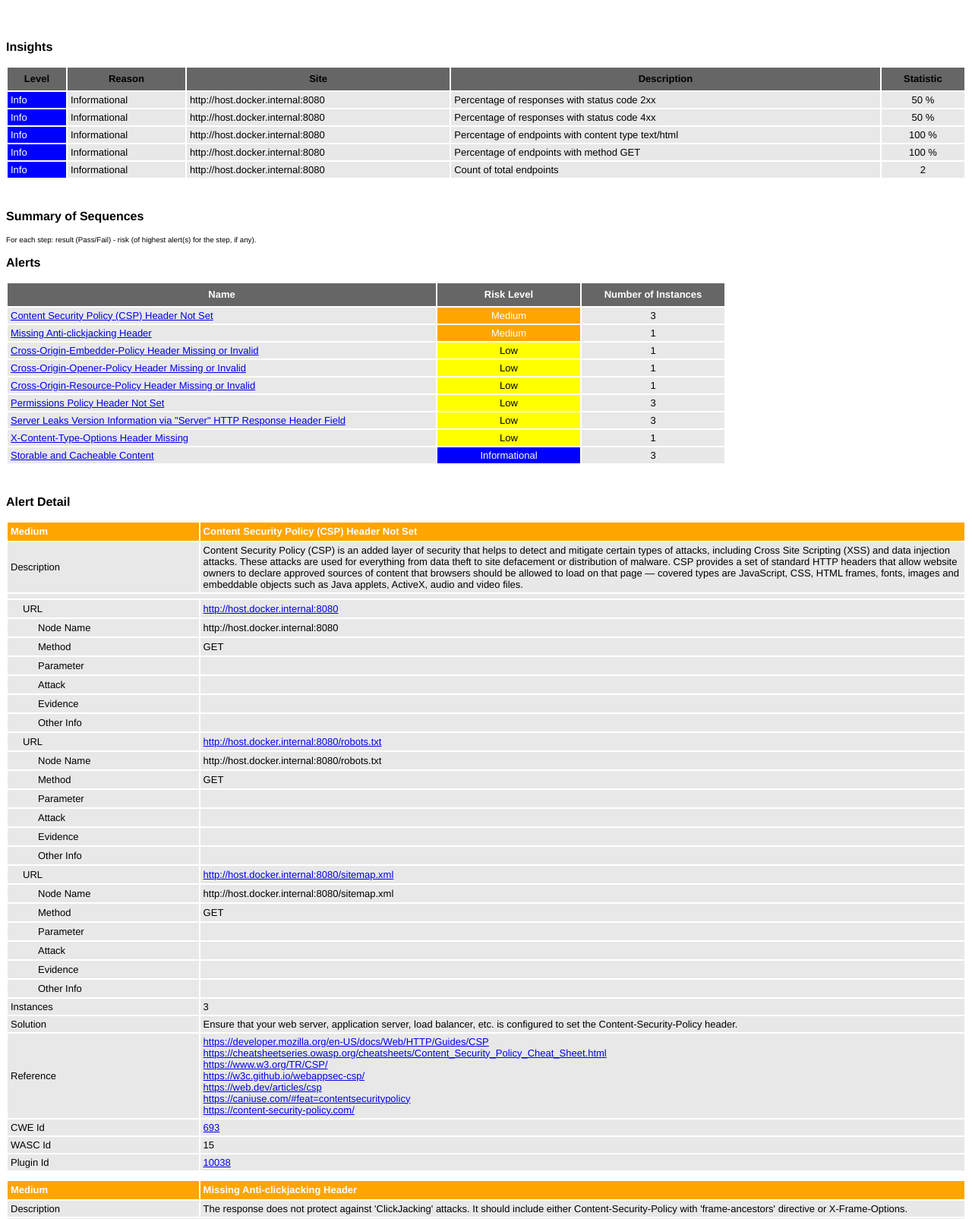
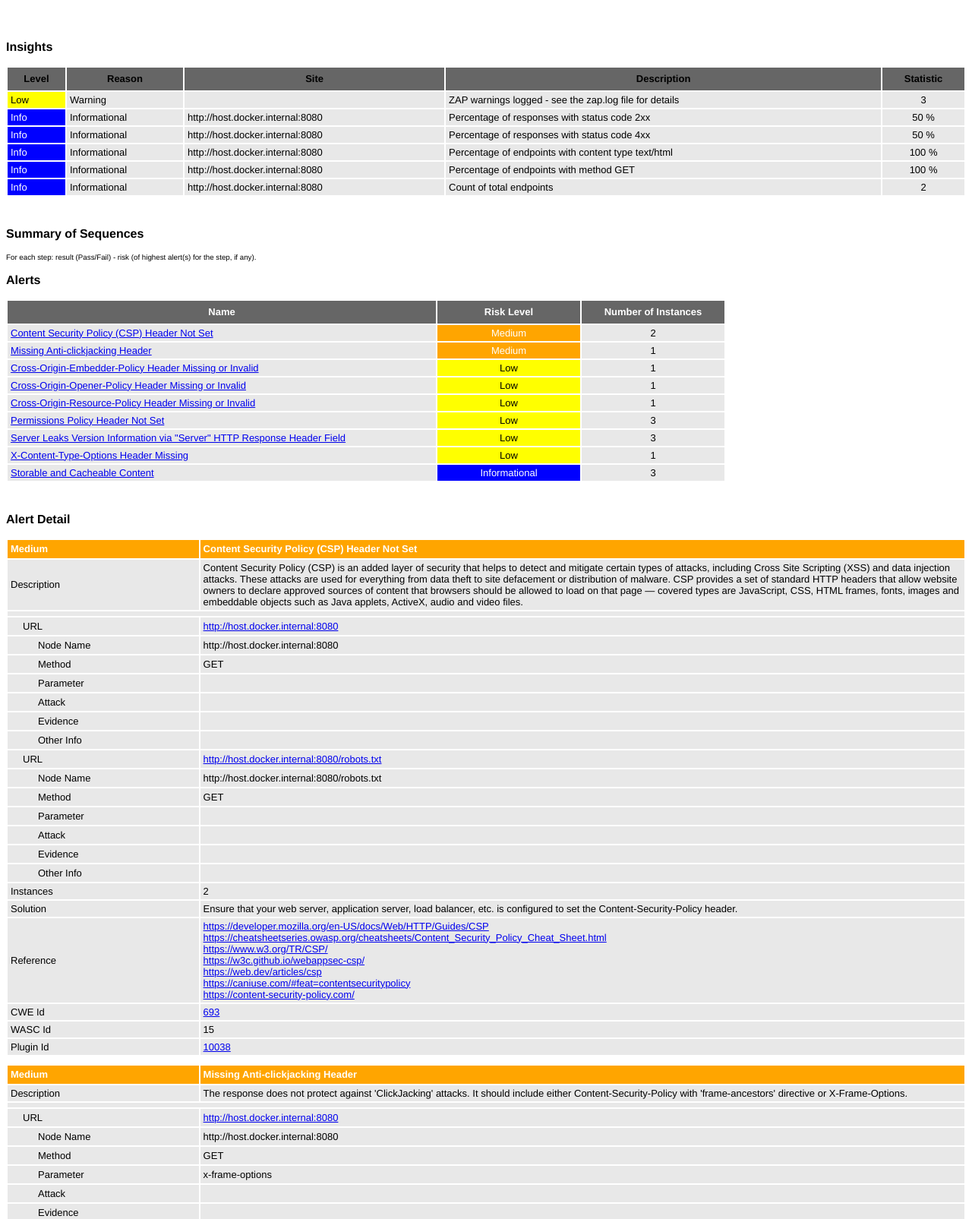
Before and after one commit to saran-ya29/aegis-shield, a plain HTML site: page reports/zap-report.html in a window 1280 px wide. Shown: the part 465-2070 px from the top of the page at 76% size. Drawn offline with Linux system fonts and the light colour scheme.

Commit message:
chore(ci): verify end-to-end security scan suite and update reports

```diff
--- a/reports/zap-report.html
+++ b/reports/zap-report.html
@@ -218,7 +218,7 @@ td {
 	</h2>
 
 	<h3>
-		Generated on Tue, 13 Oct 2026 15:10:08
+		Generated on Wed, 14 Oct 2026 06:59:13
 	</h3>
 
 	<h3>
@@ -293,6 +293,24 @@ td {
 				<th>Description</th>
 				<th>Statistic</th>
 			</tr>
+
+				<tr>
+				<td class="risk-1">
+					<div>Low</div>
+				</td>
+				<td>
+					<div>Warning</div>
+				</td>
+				<td>
+					<div></div>
+				</td>
+				<td>
+					<div>ZAP warnings logged - see the zap.log file for details</div>
+				</td>
+				<td align="center">
+					<div>3   </div>
+				</td>
+				</tr>
 
 				<tr>
 				<td class="risk-0">
@@ -416,7 +434,7 @@ td {
 				<td align="center" class="risk-2">Medium</td>
 
 
-				<td align="center">3</td>
+				<td align="center">2</td>
 
 			</tr>
 			<tr>
@@ -580,47 +598,11 @@ td {
 						<td width="80%"></td>
 					</tr>
 
-					<tr>
-						<td width="20%"
-							class="indent1">URL</td>
-						<td width="80%"><a href="http://host.docker.internal:8080/sitemap.xml">http://host.docker.internal:8080/sitemap.xml</a></td>
-					</tr>
-					<tr>
-						<td width="20%"
-							class="indent2">Node Name</td>
-						<td width="80%">http://host.docker.internal:8080/sitemap.xml</td>
-					</tr>
-					<tr>
-						<td width="20%"
-							class="indent2">Method</td>
-						<td width="80%">GET</td>
-					</tr>
-					<tr>
-						<td width="20%"
-							class="indent2">Parameter</td>
-						<td width="80%"></td>
-					</tr>
-					<tr>
-						<td width="20%"
-							class="indent2">Attack</td>
-						<td width="80%"></td>
-					</tr>
-					<tr>
-						<td width="20%"
-							class="indent2">Evidence</td>
-						<td width="80%"></td>
-					</tr>
-					<tr>
-						<td width="20%"
-							class="indent2">Other Info</td>
-						<td width="80%"></td>
-					</tr>
-
 				<tr>
 					<td width="20%">Instances</td>
 
 
-					<td width="80%">3</td>
+					<td width="80%">2</td>
 
 				</tr>
 				<tr>
```
Also changed, not shown: reports/zap-report.json (+33 -35 lines), reports/pip-audit-report.json.
